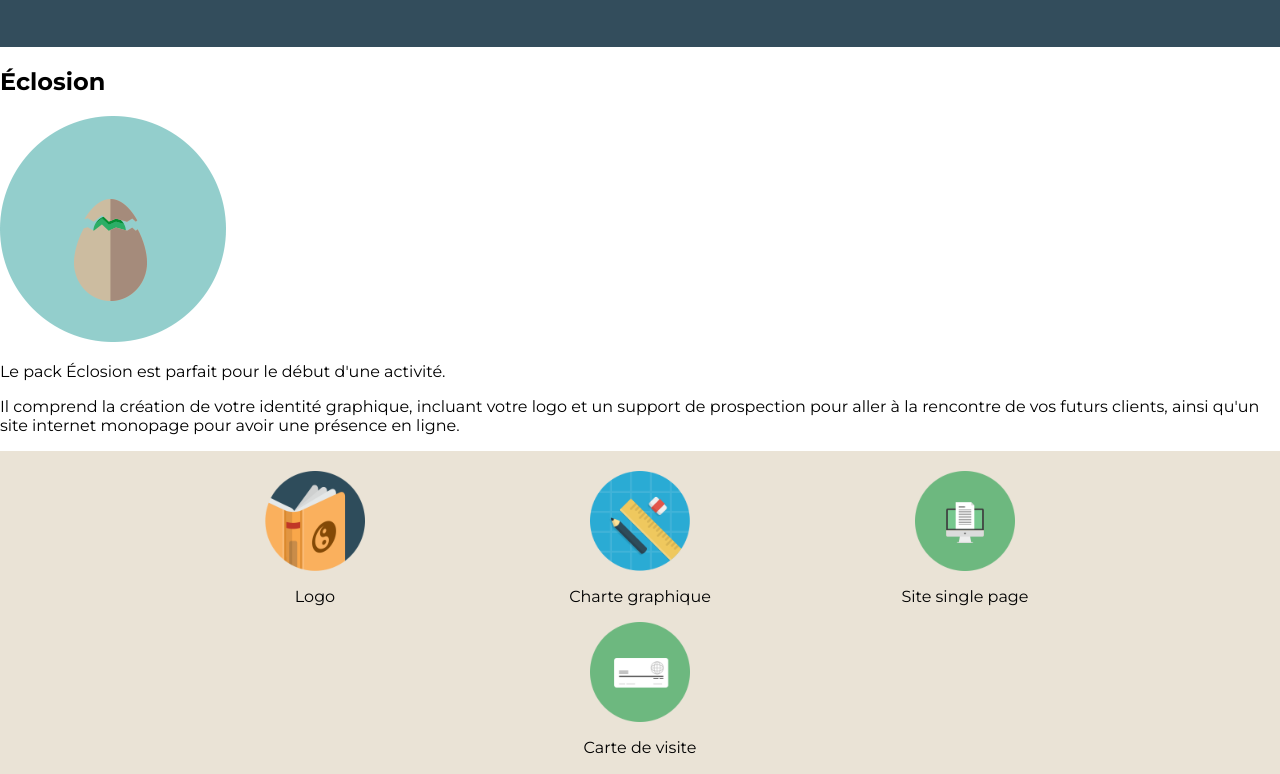
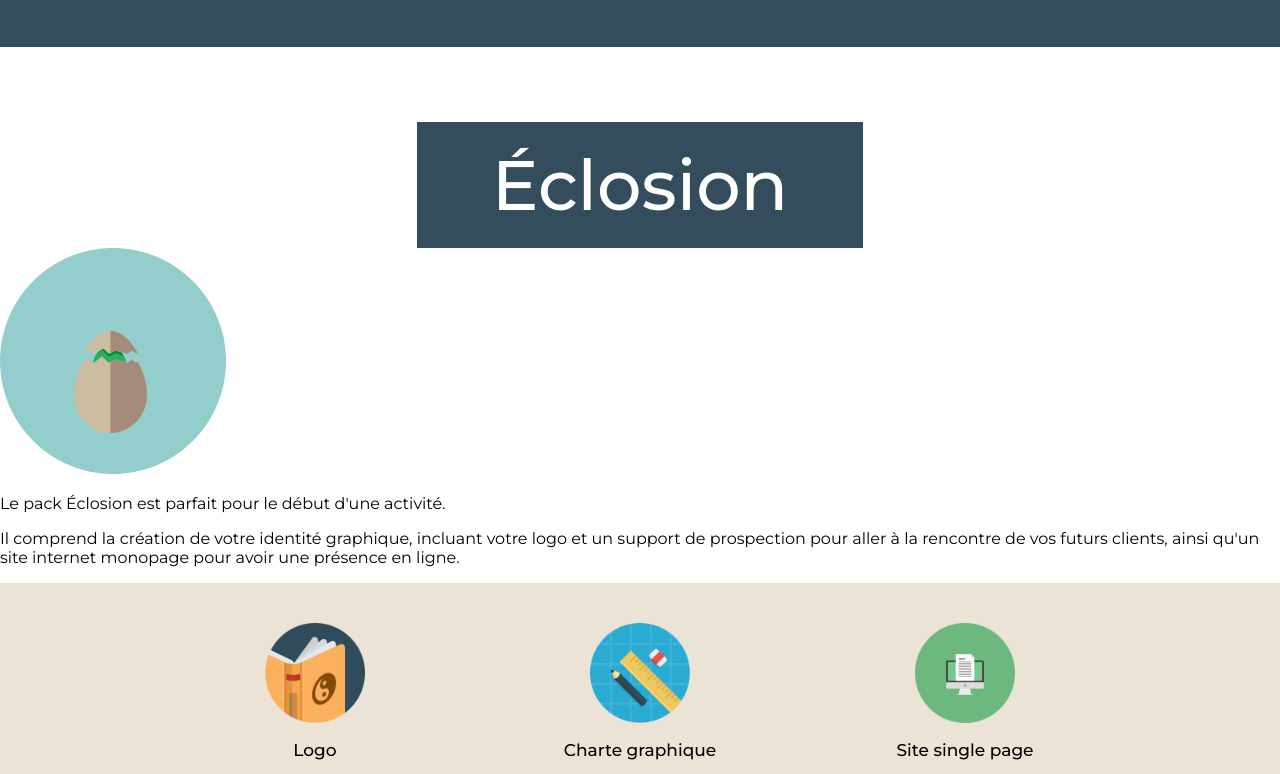
Before and after one commit to M8Eggman/YouCommunik, a plain HTML site: page index.html in a window 1280 px wide. Shown: the part 393-1167 px from the top of the page. Drawn offline with Linux system fonts and the light colour scheme.

Commit message:
ajout de style dans les titres h2

```diff
--- a/public/styles/style.css
+++ b/public/styles/style.css
@@ -76,6 +76,25 @@ nav p {
     font-size: 40px;
 }
 /* section 2 3 4 */
+/* div 1 */
+main > section:not(section:first-of-type) > div {
+    display: flex;
+    flex-direction: column;
+    align-items: center;
+}
+.mainTitreH2 {
+    margin-top: 75px;
+    background-color: #334d5c;
+}
+.mainTitreH2 h2 {
+    color: white;
+    font-size: 70px;
+    font-weight: 450;
+    margin-block: 20px;
+    margin-inline: 75px;
+}
+
+/* div 2 */
 .mainUl {
     background-color: #eae3d6;
 }
@@ -88,14 +107,18 @@ nav p {
     justify-content: center;
     column-gap: 150px;
     margin: 0;
-    padding-inline: 200px;
-    padding-block: 20px;
+    padding-inline: 175px;
+    padding-block: 40px;
 }
 .mainUl ul li {
     width: 175px;
     display: flex;
     flex-direction: column;
     align-items: center;
+}
+.mainUl p {
+    font-weight: 500;
+    font-size: 17px;
 }
 
 /* footer */
```
